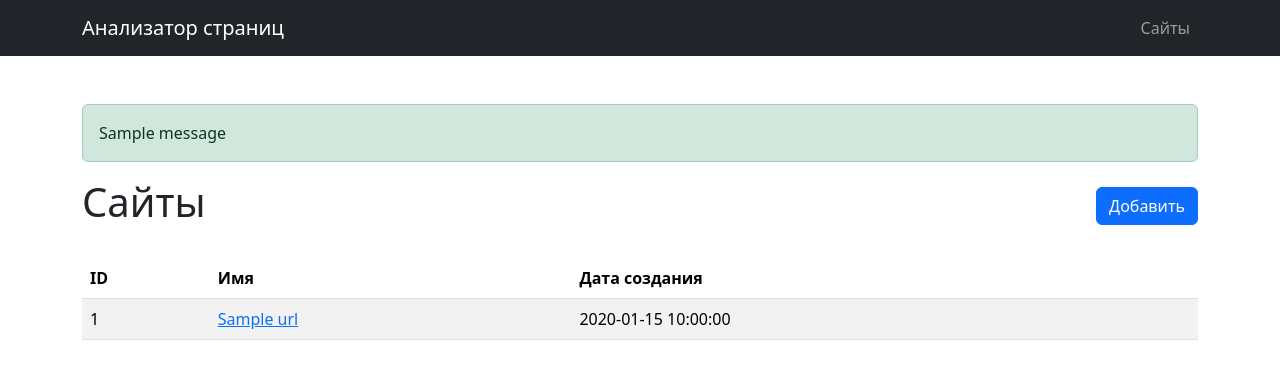
After one commit to RomanVetrov/python-project-83, a Flask app: page /urls in a window 1280 px wide. The commit adds this page. Shown: the top 379 px of the page. Run offline with Flask 3, Linux system fonts and the light colour scheme; one stand-in notice (Sample message) is shown; a database or web service that is not in the repository returns one stand-in record (values such as "Sample title"); some libraries are stand-ins or nearby versions.

Commit message:
Реализовал добавление URL: нормализация, валидация, запись в БД. Добавил просмотр конкретного URL и список всех страниц. Добавлены логи.  Вынес работу с базой и сервисы в отдельные модули. Создал базовый шаблон и страницы для списка и карточки URL.

```diff
--- a/page_analyzer/app.py
+++ b/page_analyzer/app.py
@@ -1,14 +1,86 @@
+import logging
 import os
-from flask import Flask, render_template
+
+from flask import (
+    Flask,
+    abort,
+    flash,
+    redirect,
+    render_template,
+    request,
+    url_for,
+)
 from dotenv import load_dotenv
 
 load_dotenv()
 
+from . import db  # noqa: E402
+from .services import normalize_url  # noqa: E402
+
+logging.basicConfig(level=logging.INFO)
+
 app = Flask(__name__)
 app.config["SECRET_KEY"] = os.getenv("SECRET_KEY")
-DATABASE_URL = os.getenv('DATABASE_URL')
 
 
 @app.route("/", methods=["GET"])
 def index():
     return render_template("index.html")
+
+
+@app.get("/urls")
+def urls_index():
+    app.logger.info("Запрашиваем список URL-адресов")
+    urls = db.fetch_urls()
+    return render_template("urls/index.html", urls=urls)
+
+
+@app.get("/urls/<int:url_id>")
+def url_show(url_id: int):
+    app.logger.info("Открываем страницу URL id=%s", url_id)
+    url = db.find_url_by_id(url_id)
+
+    if url is None:
+        app.logger.warning("URL не найден id=%s", url_id)
+        abort(404)
+
+    return render_template("urls/show.html", url=url)
+
+
+@app.post("/urls")
+def urls_create():
+    raw_url = request.form.get("url", "").strip()
+    app.logger.info("Получен ввод URL='%s'", raw_url)
+
+    if not raw_url:
+        flash("Некорректный URL", "danger")
+        return redirect(url_for("index"))
+
+    normalized = normalize_url(raw_url)
+    app.logger.info("Результат нормализации='%s'", normalized)
+
+    if not normalized:
+        flash("Некорректный URL", "danger")
+        return redirect(url_for("index"))
+
+    if len(normalized) > 255:
+        flash("URL превышает 255 символов", "danger")
+        return redirect(url_for("index"))
+
+    existing = db.find_url_by_name(normalized)
+
+    if existing:
+        app.logger.info("URL уже существует id=%s", existing["id"])
+        flash("Страница уже существует", "info")
+        return redirect(url_for("url_show", url_id=existing["id"]))
+
+    try:
+        url_id = db.create_url(normalized)
+    except Exception:
+        app.logger.exception("Не удалось сохранить URL '%s'", normalized)
+        flash("Ошибка при добавлении страницы", "danger")
+        return redirect(url_for("index"))
+
+    app.logger.info("URL успешно добавлен id=%s", url_id)
+    flash("Страница успешно добавлена", "success")
+    return redirect(url_for("url_show", url_id=url_id))
--- /dev/null
+++ b/page_analyzer/db.py
@@ -0,0 +1,86 @@
+from __future__ import annotations
+
+import os
+from contextlib import contextmanager
+import logging
+
+import psycopg2
+from psycopg2.extras import DictCursor
+
+logger = logging.getLogger(__name__)
+
+
+@contextmanager
+def get_connection():
+    database_url = os.getenv("DATABASE_URL")
+    if not database_url:
+        raise RuntimeError("DATABASE_URL is not configured")
+
+    logger.debug("Открываем соединение с БД")
+    conn = psycopg2.connect(database_url)
+    try:
+        yield conn
+    finally:
+        logger.debug("Закрываем соединение с БД")
+        conn.close()
+
+
+def fetch_urls():
+    logger.info("Выполняем запрос списка URL-адресов")
+    with get_connection() as conn:
+        with conn.cursor(cursor_factory=DictCursor) as cursor:
+            cursor.execute(
+                """
+                SELECT id, name, created_at
+                FROM urls
+                ORDER BY id DESC
+                """
+            )
+            return cursor.fetchall()
+
+
+def find_url_by_id(url_id: int):
+    logger.info("Ищем URL по id=%s", url_id)
+    with get_connection() as conn:
+        with conn.cursor(cursor_factory=DictCursor) as cursor:
+            cursor.execute(
+                """
+                SELECT id, name, created_at
+                FROM urls
+                WHERE id = %s
+                """,
+                (url_id,),
+            )
+            return cursor.fetchone()
+
+
+def find_url_by_name(name: str):
+    logger.info("Ищем URL по имени=%s", name)
+    with get_connection() as conn:
+        with conn.cursor(cursor_factory=DictCursor) as cursor:
+            cursor.execute(
+                """
+                SELECT id, name, created_at
+                FROM urls
+                WHERE name = %s
+                """,
+                (name,),
+            )
+            return cursor.fetchone()
+
+
+def create_url(name: str) -> int:
+    logger.info("Создаём новую запись URL name=%s", name)
+    with get_connection() as conn:
+        with conn.cursor() as cursor:
+            cursor.execute(
+                """
+                INSERT INTO urls (name)
+                VALUES (%s)
+                RETURNING id
+                """,
+                (name,),
+            )
+            new_id = cursor.fetchone()[0]
+            conn.commit()
+            return new_id
--- /dev/null
+++ b/page_analyzer/templates/base.html
@@ -0,0 +1,47 @@
+<!doctype html>
+<html lang="ru">
+  <head>
+    <meta charset="utf-8">
+    <title>{% block title %}Анализатор страниц{% endblock %}</title>
+    <meta name="viewport" content="width=device-width, initial-scale=1">
+
+    <link
+      href="https://cdn.jsdelivr.net/npm/bootstrap@5.3.3/dist/css/bootstrap.min.css"
+      rel="stylesheet"
+      integrity="sha384-QWTKZyjpPEjISv5WaRU9OFeRpok6YctnYmDr5pNlyT2bRjXh0JMhjY6hW+ALEwIH"
+      crossorigin="anonymous"
+    >
+  </head>
+  <body>
+    <nav class="navbar navbar-expand-lg navbar-dark bg-dark">
+      <div class="container">
+        <a class="navbar-brand" href="{{ url_for('index') }}">Анализатор страниц</a>
+        <div class="navbar-nav">
+          <a class="nav-link" href="{{ url_for('urls_index') }}">Сайты</a>
+        </div>
+      </div>
+    </nav>
+
+    <main class="container my-5">
+      {% with messages = get_flashed_messages(with_categories=True) %}
+        {% if messages %}
+          <div class="mt-3">
+            {% for category, message in messages %}
+              <div class="alert alert-{{ category }}" role="alert">
+                {{ message }}
+              </div>
+            {% endfor %}
+          </div>
+        {% endif %}
+      {% endwith %}
+
+      {% block content %}{% endblock %}
+    </main>
+
+    <script
+      src="https://cdn.jsdelivr.net/npm/bootstrap@5.3.3/dist/js/bootstrap.bundle.min.js"
+      integrity="sha384-YvpcrYf0tY3lHB60NNkmXc5s9fDVZLESaAA55NDzOxhy9GkcIdslK1eN7N6jIeHz"
+      crossorigin="anonymous"
+    ></script>
+  </body>
+</html>
--- /dev/null
+++ b/page_analyzer/templates/urls/index.html
@@ -0,0 +1,35 @@
+{% extends "base.html" %}
+
+{% block title %}Сайты{% endblock %}
+
+{% block content %}
+  <div class="d-flex justify-content-between align-items-center mb-4">
+    <h1>Сайты</h1>
+    <a class="btn btn-primary" href="{{ url_for('index') }}">Добавить</a>
+  </div>
+
+  {% if urls %}
+    <table class="table table-striped" data-test="urls">
+      <thead>
+        <tr>
+          <th scope="col">ID</th>
+          <th scope="col">Имя</th>
+          <th scope="col">Дата создания</th>
+        </tr>
+      </thead>
+      <tbody>
+        {% for url in urls %}
+          <tr>
+            <td>{{ url.id }}</td>
+            <td>
+              <a href="{{ url_for('url_show', url_id=url.id) }}">{{ url.name }}</a>
+            </td>
+            <td>{{ url.created_at.strftime("%Y-%m-%d %H:%M:%S") }}</td>
+          </tr>
+        {% endfor %}
+      </tbody>
+    </table>
+  {% else %}
+    <p class="text-muted">Сайтов пока нет.</p>
+  {% endif %}
+{% endblock %}
```
Also changed, not shown: page_analyzer/services.py (added, +16 -0 lines), page_analyzer/templates/index.html (+7 -31 lines), page_analyzer/templates/urls/show.html (added, +26 -0 lines).
